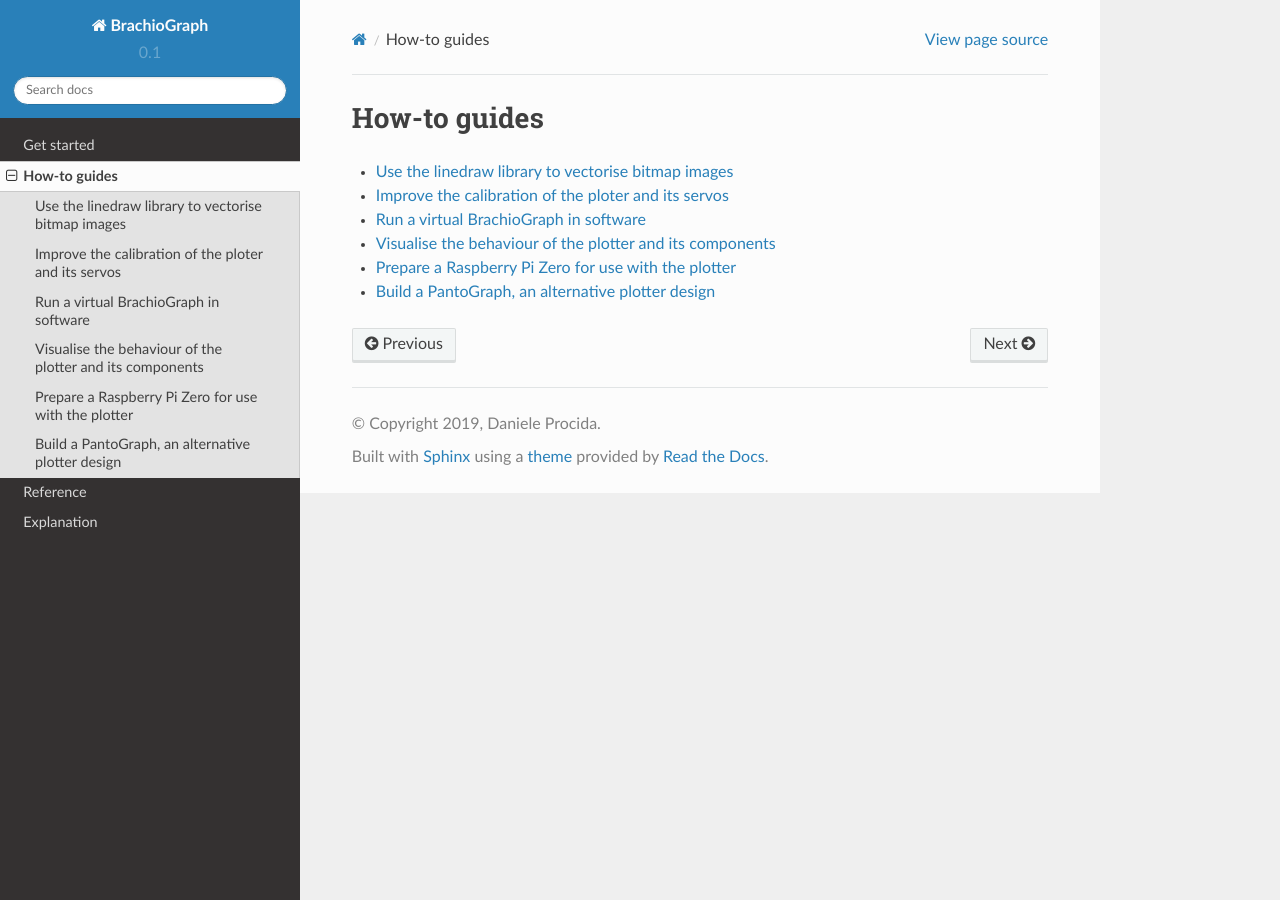
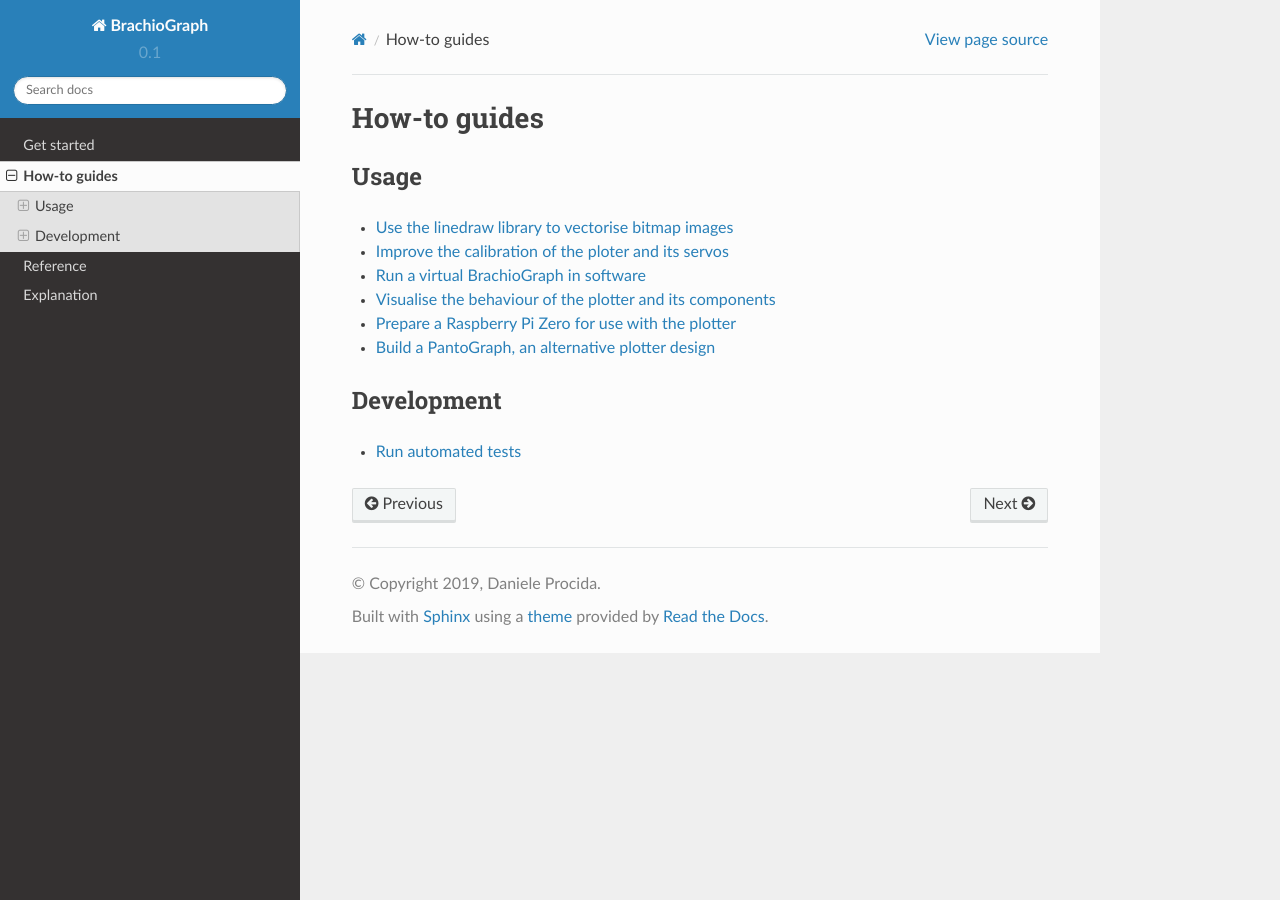
Before and after one commit to evildmp/BrachioGraph, a Sphinx documentation site: the page built from docs/how-to/index.rst, in a window 1280 px wide. Built offline with Sphinx 7.4.7 and the Read the Docs theme 2.0.0, drawn with Linux system fonts in a browser that asks for light colours; pages that are not in the unit, such as notebooks, are missing from menus.

```diff
--- a/docs/how-to/index.rst
+++ b/docs/how-to/index.rst
@@ -1,5 +1,8 @@
 How-to guides
 =========================================================
+
+Usage
+-----
 
 .. toctree::
     :maxdepth: 1
@@ -10,3 +13,12 @@ How-to guides
     Visualise the behaviour of the plotter and its components <visualise-behaviour>
     Prepare a Raspberry Pi Zero for use with the plotter <prepare-pi>
     Build a PantoGraph, an alternative plotter design <pantograph>
+
+
+Development
+-----------
+
+.. toctree::
+    :maxdepth: 1
+
+    Run automated tests <development-tests>
```
Also changed, not shown: docs/how-to/development-tests.rst (added, +19 -0 lines).
